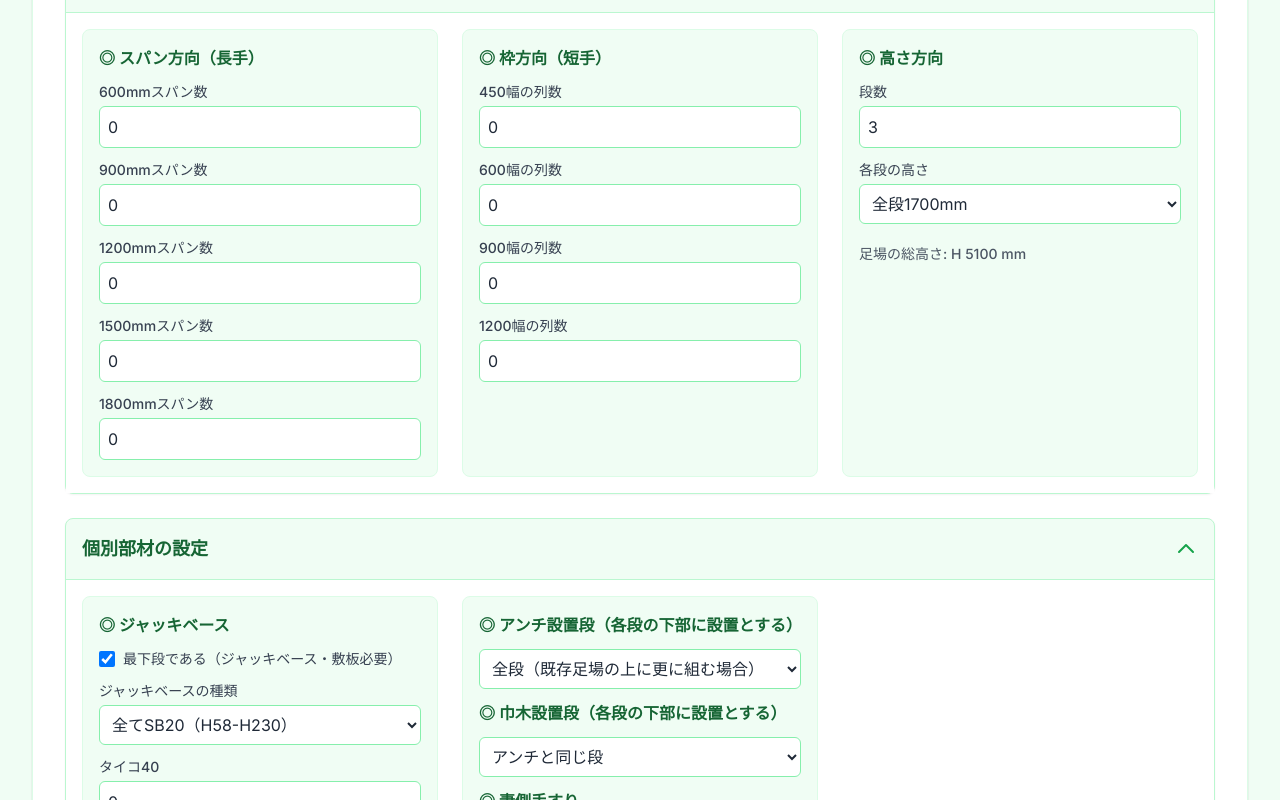
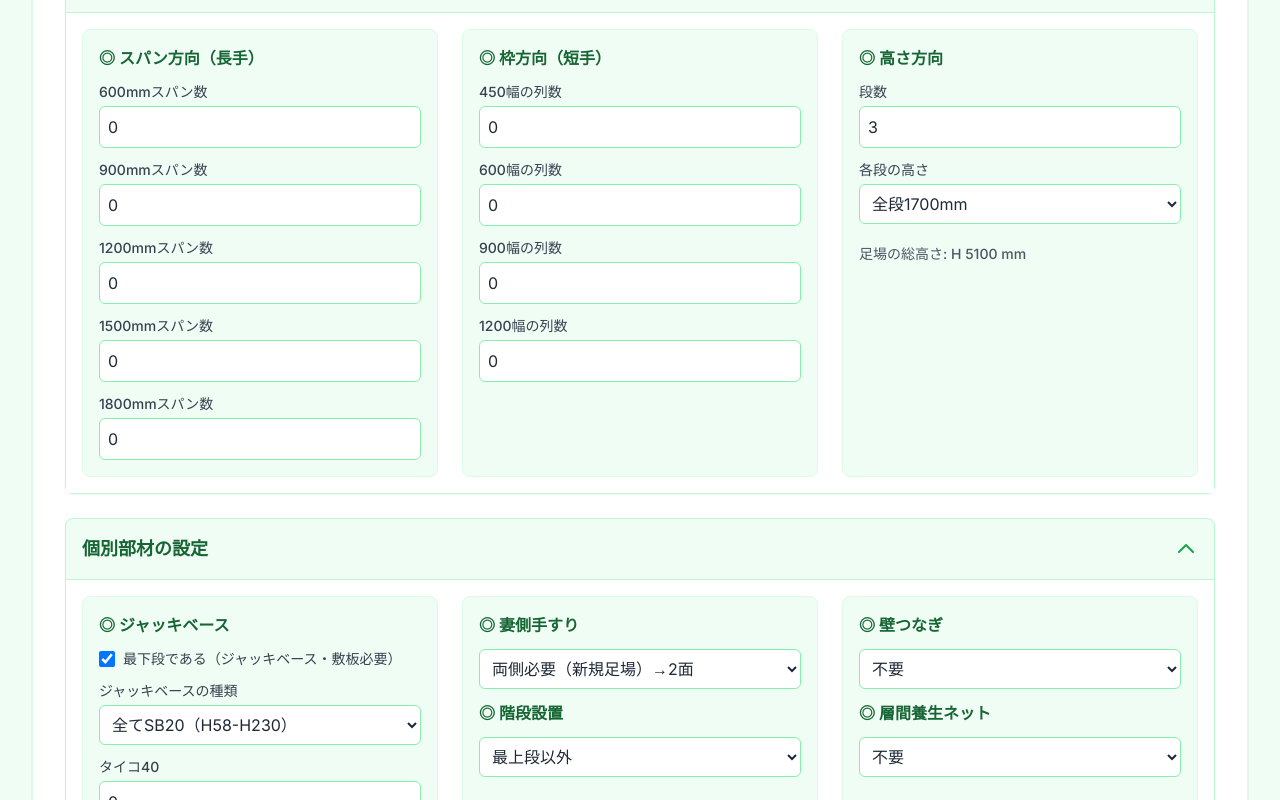
Before and after one commit to terunosuke/frame-scaffold, a React (Vite) app: page / in a window 1280 px wide. Both pictures are taken after a click on the button "個別部材の設定". Shown: the part 675-1475 px from the top of the page. Built offline with nearby package versions, Linux system fonts and the light colour scheme.

Commit message:
refactor(ui): 個別部材設定でアンチ・巾木カードを左列に配置

```diff
--- a/components/InputForm.tsx
+++ b/components/InputForm.tsx
@@ -149,8 +149,9 @@ export const InputForm: React.FC<InputFormProps> = ({
 
                 <Card title="個別部材の設定">
                     <div className="grid grid-cols-1 md:grid-cols-2 lg:grid-cols-3 gap-6 p-4">
-                        {/* Jack Base */}
+                        {/* Jack Base + Anti + Toeboard */}
                         <div className="space-y-3 p-4 bg-green-50 rounded-lg border border-green-100">
+                            {/* ジャッキベース */}
                             <h4 className="font-semibold text-green-800">◎ ジャッキベース</h4>
                             <InputGroup label="最下段である（ジャッキベース・敷板必要）" as="checkbox" checked={config.isBottom} onChange={e => setConfigField('isBottom', e.target.checked)} />
                             {config.isBottom && (
@@ -173,12 +174,9 @@ export const InputForm: React.FC<InputFormProps> = ({
                                     <InputGroup label="タイコ80" type="number" min={0} value={config.taiko80} onChange={e => setConfigField('taiko80', parseInt(e.target.value) || 0)} />
                                 </>
                             )}
-                        </div>
-                        {/* Other */}
-                        <div className="space-y-3 p-4 bg-green-50 rounded-lg border border-green-100">
 
                             {/* アンチ設置段 */}
-                            <h4 className="font-semibold text-green-800">◎ アンチ設置段（各段の下部に設置とする）</h4>
+                            <h4 className="font-semibold text-green-800 mt-6">◎ アンチ設置段（各段の下部に設置とする）</h4>
                             <InputGroup label="" as="select" value={config.antiMode} onChange={e => setConfigField('antiMode', e.target.value as 'all' | 'notBottom' | 'custom')}>
                                 <option value="all">全段（既存足場の上に更に組む場合）</option>
                                 <option value="notBottom">最下段以外（GLから組み始める場合）</option>
@@ -202,9 +200,12 @@ export const InputForm: React.FC<InputFormProps> = ({
                                     <InputGroup label="段番号 (カンマ区切り)" placeholder="例: 1,3,5" value={config.toeboardLevels} onChange={e => setConfigField('toeboardLevels', e.target.value)} />
                                 </div>
                             )}
+                        </div>
 
+                        {/* Tsuma + Stair */}
+                        <div className="space-y-3 p-4 bg-green-50 rounded-lg border border-green-100">
                             {/* 妻側手すり */}
-                            <h4 className="font-semibold text-green-800 mt-6">◎ 妻側手すり</h4>
+                            <h4 className="font-semibold text-green-800">◎ 妻側手すり</h4>
                             <InputGroup label="" as="select" value={config.tsumaCount} onChange={e => setConfigField('tsumaCount', parseInt(e.target.value) as 0|1|2)}>
                                 <option value={2}>両側必要（新規足場）→2面</option>
                                 <option value={1}>片側のみ→1面</option>
@@ -223,9 +224,12 @@ export const InputForm: React.FC<InputFormProps> = ({
                                     <InputGroup label="段番号 (カンマ区切り)" placeholder="例: 1,2,4" value={config.stairLevels} onChange={e => setConfigField('stairLevels', e.target.value)} />
                                 </div>
                             )}
+                        </div>
 
+                        {/* Wall Tie + Layer Net */}
+                        <div className="space-y-3 p-4 bg-green-50 rounded-lg border border-green-100">
                             {/* 壁つなぎ */}
-                            <h4 className="font-semibold text-green-800 mt-6">◎ 壁つなぎ</h4>
+                            <h4 className="font-semibold text-green-800">◎ 壁つなぎ</h4>
                             <InputGroup label="" as="select" value={config.wallTieMode} onChange={e => setConfigField('wallTieMode', e.target.value as 'none' | 'KTS16' | 'KTS20' | 'KTS30' | 'KTS45' | 'KTS60' | 'KTS80' | 'KTS100')}>
                                 <option value="none">不要</option>
                                 <option value="KTS16">KTS16（160-200）</option>
```
Also changed, not shown: 1 other file (tests, documents, lock files or other folders).
